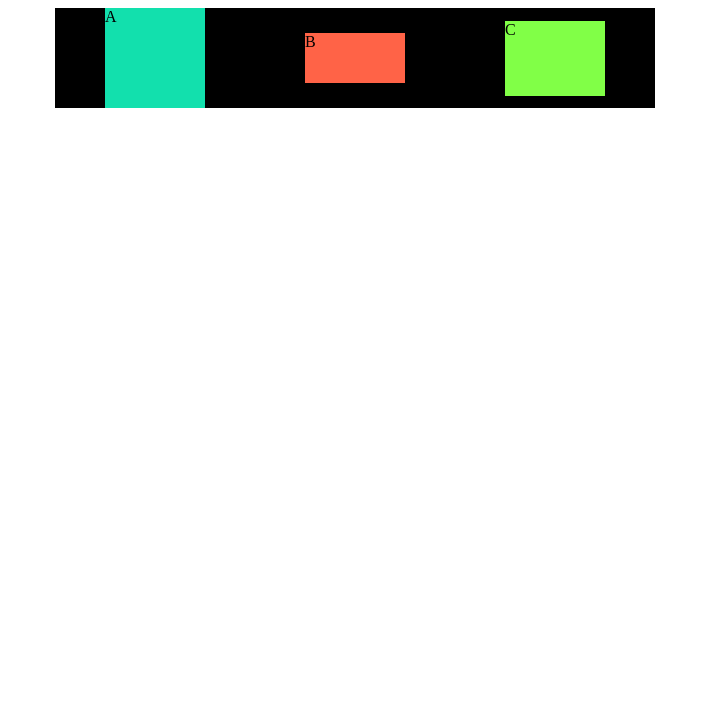
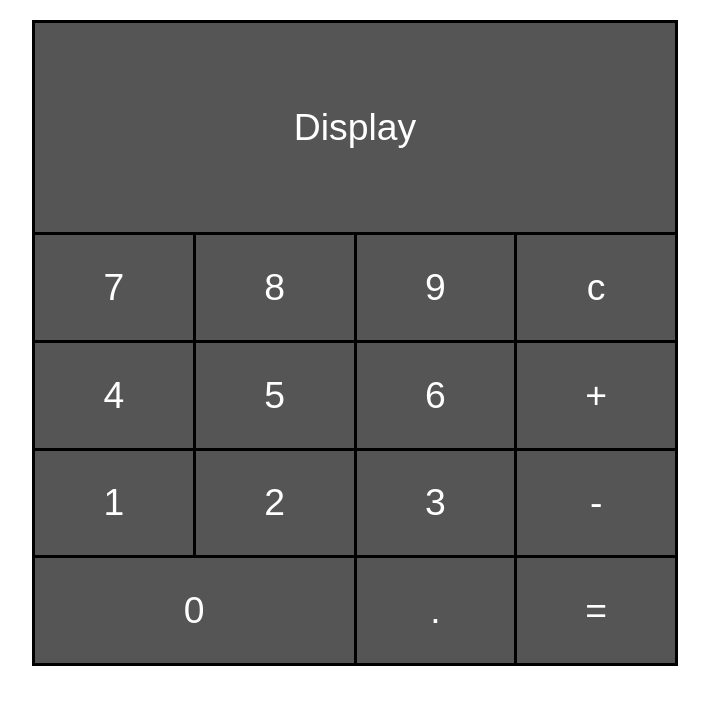
Before and after one commit to zielin123/aplikacje_internetowe, a plain HTML site: page index.html in a window 1280 px wide. Shown: the whole page, without its empty margins (285-994 px from the left). Drawn offline with Linux system fonts and the light colour scheme.

Commit message:
Podstawy js

```diff
--- /dev/null
+++ b/calc.js
@@ -0,0 +1,12 @@
+const pow2 =x =>x*x;
+const deg2rad = deg => deg * Math.PI /180;
+
+const init = (e, a, b) =>{
+console.log('container: ', document.getElementById('container'));
+console.log('Loaded in ', e.timeStamp , 'ms');
+console.log(pow2(a));
+console.log(deg2rad(b));
+
+}
+
+window.addEventListener('DOMContentLoaded', ev=>init(ev,5,90));
--- a/index.html
+++ b/index.html
@@ -4,12 +4,27 @@
     <meta charset="UTF-8">
     <title>Document</title>
     <link rel="stylesheet" href="style.css">
+    <script src="calc.js"></script>
 </head>
 <body>
 <div id="container">
-    <div>A</div>
-    <div>B</div>
-    <div>C</div>
+    <div>1</div>
+    <div>2</div>
+    <div>3</div>
+    <div>4</div>
+    <div>5</div>
+    <div>6</div>
+    <div>7</div>
+    <div>8</div>
+    <div>9</div>
+    <div>0</div>
+    <div>c</div>
+    <div>+</div>
+    <div>-</div>
+    <div>=</div>
+    <div>.</div>
+    <div>Display</div>
+</div>
 </div>
 </body>
 </html>
--- a/style.css
+++ b/style.css
@@ -1,28 +1,94 @@
+html, body{
+    height: 100%;
+    margin: 0;
+    padding: 0;
+}
 #container{
-    width: 600px;
-    background-color: black;
-    margin: 0 auto;
-    display: flex;
-    justify-content: space-around;
+display: grid;
+grid-template-columns: 1fr 1fr 1fr 1fr;
+grid-template-rows: 2fr 1fr 1fr 1fr 1fr;
+width: 50%;
+height: 80%;
+margin: 20px auto 0;
+font: normal 28pt sans-serif;
+color: white;
+background-color: black;
+grid-gap: 3px;
+padding: 3px;
+}
+#container > div{
+    display:flex;
+    justify-content: center;
     align-items: center;
+    background-color:#555555;
 }
-#container > div {
-    width: 100px;
-    height: 100px;
-    background-color:rgb(18, 224, 173);
-    transition: all .3s linear;
+#container > div:hover{
+    background-color:#801212;
+    color: black;
+}
+#container > div:nth-child(1){
+    grid-row: 4;
+   grid-column: 1;
 
 }
-#container > div:nth-child(2) {
-    background-color:tomato;
-    height: 50px;
+#container > div:nth-child(10){
+    grid-row: 5;
+   grid-column: 1/3;
 
 }
-#container > div:nth-child(3) {
-    height: 75px;
-    background-color:rgb(129, 255, 71);
+#container > div:nth-child(2){
+    grid-row: 4;
+   grid-column: 2;
 }
-#container > div:hover {
-    background-color:rgb(132, 0, 255);
-    width: 150px;
+#container > div:nth-child(3){
+    grid-row: 4;
+   grid-column: 3;
 }
+#container > div:nth-child(13){
+    grid-row: 4;
+   grid-column: 4;
+}
+#container > div:nth-child(15){
+    grid-row: 5;
+   grid-column: 3;
+}
+#container > div:nth-child(14){
+    grid-row: 5;
+   grid-column: 4;
+}
+#container > div:nth-child(4){
+    grid-row: 3;
+   grid-column: 1;
+}
+#container > div:nth-child(5){
+    grid-row: 3;
+   grid-column: 2;
+}
+#container > div:nth-child(6){
+    grid-row: 3;
+   grid-column: 3;
+}
+#container > div:nth-child(7){
+    grid-row: 2;
+   grid-column: 1;
+}
+#container > div:nth-child(8){
+    grid-row: 2;
+   grid-column: 2;
+}
+#container > div:nth-child(9){
+    grid-row: 2;
+   grid-column: 3;
+}
+#container > div:nth-child(12){
+    grid-row: 3;
+   grid-column: 4;
+}
+#container > div:nth-child(11){
+    grid-row: 2;
+   grid-column: 4;
+}
+#container > div:nth-child(16){
+    grid-row: 1;
+   grid-column: 1/5;
+}
```
